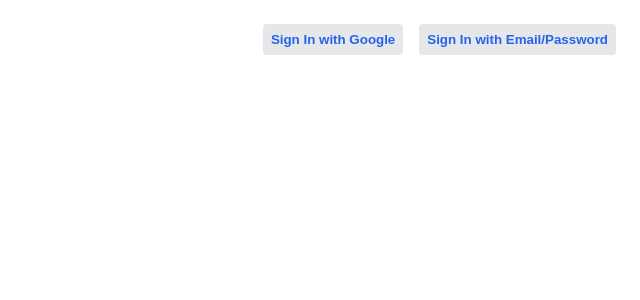
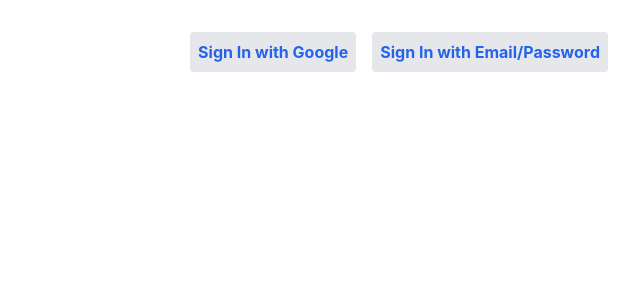
Before and after one commit to olegme/get-craftly-app, a React (Vite) app: page / in a window 1280 px wide. Shown: the top 300 px of the page, without its empty margins (640-1280 px from the left). Built offline with nearby package versions, Linux system fonts and the light colour scheme; no server answers.

Commit message:
fix: Restore Tailwind CSS import in App.css
The previous refactoring of App.css removed the Tailwind CSS import,
leading to unstyled components. This commit restores the import to
ensure proper styling.

```diff
--- a/src/App.css
+++ b/src/App.css
@@ -1,3 +1,54 @@
+/* src/App.css */
+@import "tailwindcss";
+/* You can add your custom global styles below */
+body {
+  font-family: 'Inter', sans-serif; /* Using Inter font as per instructions */
+  -webkit-font-smoothing: antialiased;
+  -moz-osx-font-smoothing: grayscale;
+}
+#root {
+  width: 100%;
+  margin: 0;
+  padding: 1rem;
+  text-align: left;
+}
+
+.logo {
+  height: 6em;
+  padding: 1.5em;
+  will-change: filter;
+  transition: filter 300ms;
+}
+.logo:hover {
+  filter: drop-shadow(0 0 2em #646cffaa);
+}
+.logo.react:hover {
+  filter: drop-shadow(0 0 2em #61dafbaa);
+}
+
+@keyframes logo-spin {
+  from {
+    transform: rotate(0deg);
+  }
+  to {
+    transform: rotate(360deg);
+  }
+}
+
+@media (prefers-reduced-motion: no-preference) {
+  a:nth-of-type(2) .logo {
+    animation: logo-spin infinite 20s linear;
+  }
+}
+
+.card {
+  padding: 2em;
+}
+
+.read-the-docs {
+  color: #888;
+}
+
 /* App.css */
 
 .app-header {
```
Also changed, not shown: 1 other file (tests, documents, lock files or other folders).
